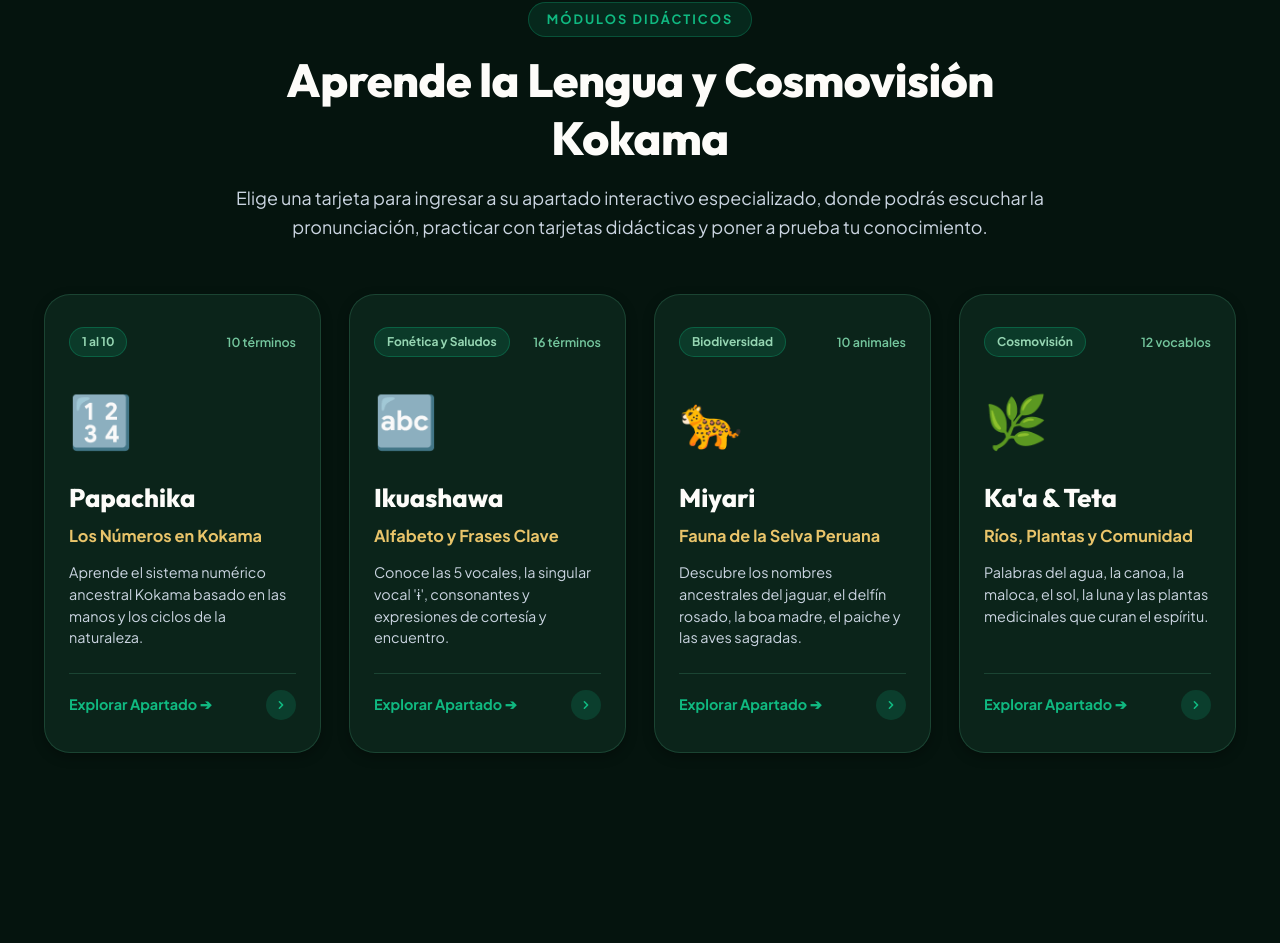
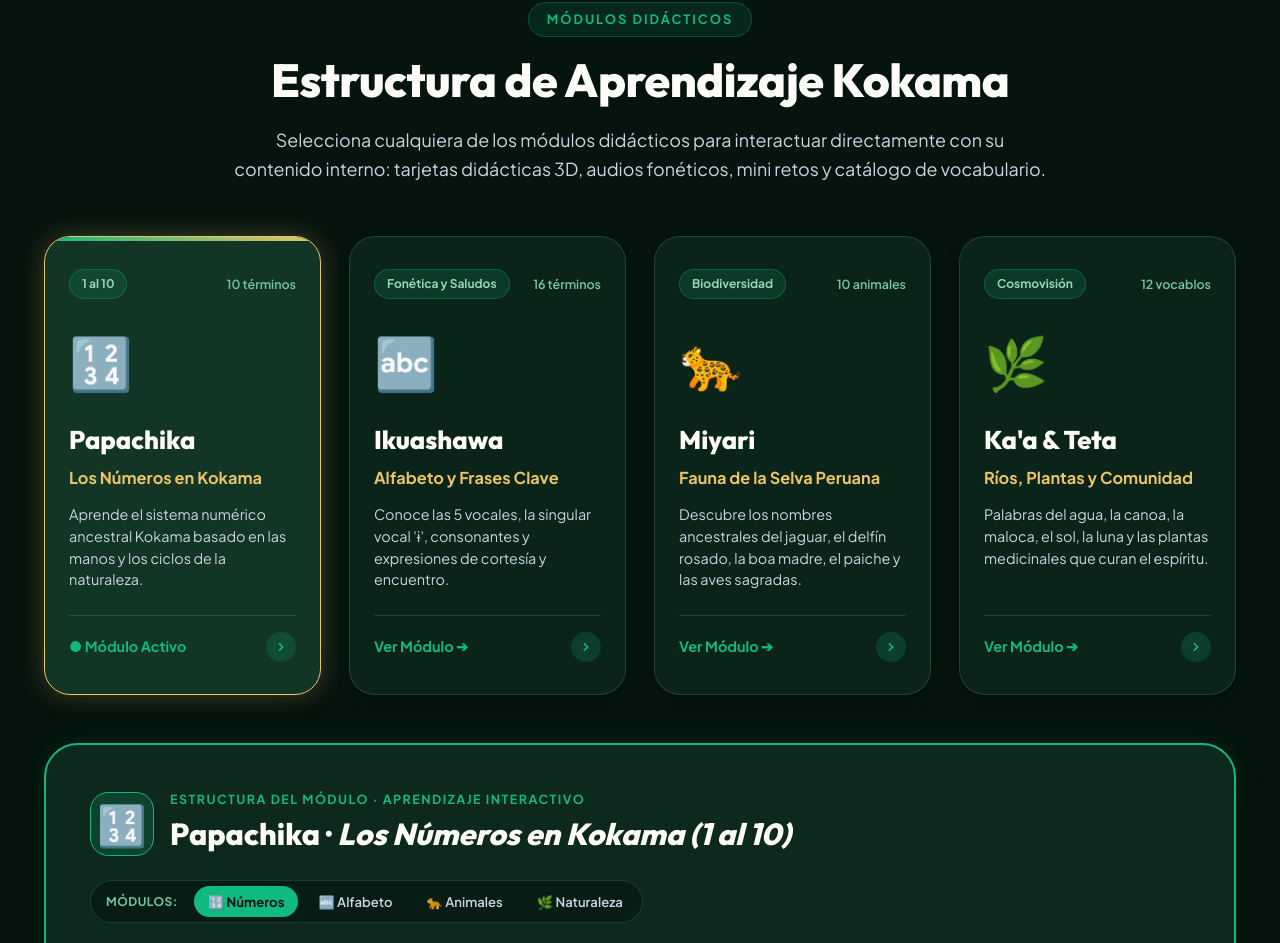
Before and after one commit to TelloOC/Ikua, a React (Vite) app: page / in a window 1280 px wide. Shown: the part 2536-3479 px from the top of the page. Built offline with nearby package versions, Linux system fonts and the light colour scheme; a web font is replaced by a local one.

Commit message:
refactor: integra la estructura educativa interactiva directamente dentro de la seccion de modulos didacticos

```diff
--- a/src/App.css
+++ b/src/App.css
@@ -1519,15 +1519,36 @@
     }
 
     /* ==========================================================================
-   APARTADO DETALLADO (Estudio Interactivo en Vidrio Verde)
-   ========================================================================== */
+       ESTRUCTURA INTERNA DE LOS MÓDULOS DIDÁCTICOS (Totalmente Integrada)
+       ========================================================================== */
+    .module-internal-wrapper {
+      position: relative;
+      margin-top: 12px;
+    }
+
+    .mini-switch-caption {
+      font-size: 0.75rem;
+      font-weight: 800;
+      color: var(--c-jungle-300);
+      text-transform: uppercase;
+      letter-spacing: 0.5px;
+      padding: 6px 10px;
+      display: flex;
+      align-items: center;
+    }
+
     .learn-detail-container {
       background: var(--bg-card-solid);
       border-radius: var(--radius-xl);
       padding: 44px;
       box-shadow: var(--shadow-lg);
       border: 2px solid var(--c-jungle-emerald);
-      margin-top: 24px;
+      margin-top: 12px;
+    }
+
+    .module-inner-structure {
+      position: relative;
+      box-shadow: 0 10px 40px rgba(0, 0, 0, 0.5), 0 0 25px rgba(16, 185, 129, 0.15);
     }
 
     .detail-header-card {
--- a/src/components/LearnDetailSection.jsx
+++ b/src/components/LearnDetailSection.jsx
@@ -2,14 +2,14 @@ import { useState } from 'react';
 import { sounds } from '../utils/soundEngine';
 import { numbersList, alphabetList, animalsList, natureList } from '../data/kokamaData';
 
-export default function LearnDetailSection({ selectedCategoryId, onClose, onChangeCategory }) {
+export default function LearnDetailSection({ selectedCategoryId, onChangeCategory }) {
   const [searchTerm, setSearchTerm] = useState('');
   const [currentFlashcardIndex, setCurrentFlashcardIndex] = useState(0);
   const [isFlipped, setIsFlipped] = useState(false);
   const [practiceAnswer, setPracticeAnswer] = useState(null);
   const [practiceFeedback, setPracticeFeedback] = useState(null);
 
-  // Determinar los datos según la categoría activa
+  // Determinar los datos según el módulo didáctico activo
   let title = '';
   let subtitle = '';
   let icon = '';
@@ -116,21 +116,22 @@ export default function LearnDetailSection({ selectedCategoryId, onClose, onChan
   };
 
   return (
-    <div id="apartado-detalle" className="learn-detail-container animate-fade-in">
-      {/* Detail Header with breadcrumb and close button */}
+    <div id="modulo-interactivo-detalle" className="learn-detail-container module-inner-structure animate-fade-in">
+      {/* Header interno del Módulo Didáctico */}
       <div className="detail-header-card">
         <div className="detail-top-nav">
           <div className="detail-badge-group">
             <span className="detail-icon-bubble">{icon}</span>
             <div>
-              <span className="detail-eyebrow">Apartado Educativo Interactivo</span>
+              <span className="detail-eyebrow">Estructura del Módulo · Aprendizaje Interactivo</span>
               <h3 className="detail-title">{title} · <em>{subtitle}</em></h3>
             </div>
           </div>
 
           <div className="detail-header-actions">
-            {/* Quick switcher buttons */}
+            {/* Selector rápido entre los módulos didácticos */}
             <div className="category-mini-switch">
+              <span className="mini-switch-caption">Módulos:</span>
               <button
                 className={`switch-chip ${selectedCategoryId === 'numeros' ? 'active' : ''}`}
                 onClick={() => onChangeCategory('numeros')}
@@ -156,20 +157,11 @@ export default function LearnDetailSection({ selectedCategoryId, onClose, onChan
                 🌿 Naturaleza
               </button>
             </div>
-
-            <button
-              className="btn-close-detail"
-              onClick={onClose}
-              title="Volver al menú de tarjetas"
-            >
-              ✕ Cerrar Apartado
-            </button>
           </div>
         </div>
 
         <p className="detail-instructions">
-          Explora cada término, haz clic en el altavoz 🔊 para escuchar la pronunciación auténtica con
-          la fonética indígena, rota la tarjeta interactiva de práctica o consulta el glosario completo.
+          Contenido interactivo integrado de este módulo: rota la tarjeta didáctica 3D para ver su traducción, escucha la fonética tradicional indígena en voz alta o busca términos en el catálogo completo.
         </p>
       </div>
 
@@ -178,7 +170,7 @@ export default function LearnDetailSection({ selectedCategoryId, onClose, onChan
         {/* The 3D Flip Flashcard */}
         <div className="flashcard-column">
           <div className="studio-card-header">
-            <span className="studio-tag">Tarjeta de Estudio Interactivo</span>
+            <span className="studio-tag">Tarjeta Didáctica 3D</span>
             <span className="counter-pill">{currentFlashcardIndex + 1} de {items.length}</span>
           </div>
 
@@ -249,7 +241,7 @@ export default function LearnDetailSection({ selectedCategoryId, onClose, onChan
         {/* Quick Challenge on this category */}
         <div className="quick-challenge-column">
           <div className="studio-card-header">
-            <span className="studio-tag">Mini Reto del Apartado</span>
+            <span className="studio-tag">Mini Reto del Módulo</span>
             <span className="challenge-star">⭐ Practica</span>
           </div>
 
@@ -300,8 +292,8 @@ export default function LearnDetailSection({ selectedCategoryId, onClose, onChan
       <div className="vocabulary-grid-section">
         <div className="glossary-header-bar">
           <div>
-            <h4>Catálogo Completo de Términos ({items.length})</h4>
-            <p>Lista interactiva con reproductor individual y significado detallado.</p>
+            <h4>Catálogo de Términos del Módulo ({items.length})</h4>
+            <p>Lista integrada con reproductor fonético individual y significado contextual.</p>
           </div>
 
           {/* Search Box */}
--- a/src/components/LearnSection.jsx
+++ b/src/components/LearnSection.jsx
@@ -4,28 +4,19 @@ import { sounds } from '../utils/soundEngine';
 import LearnDetailSection from './LearnDetailSection';
 
 export default function LearnSection() {
-  const [selectedCategoryId, setSelectedCategoryId] = useState(null);
+  const [selectedCategoryId, setSelectedCategoryId] = useState('numeros');
 
   const handleCardClick = (catId) => {
     sounds.playWoodClick();
     setSelectedCategoryId(catId);
 
-    // Scroll suave hacia el apartado interactivo
+    // Desplazamiento suave hacia la estructura interactiva del módulo
     setTimeout(() => {
-      const detailEl = document.getElementById('apartado-detalle');
+      const detailEl = document.getElementById('modulo-interactivo-detalle');
       if (detailEl) {
-        detailEl.scrollIntoView({ behavior: 'smooth', block: 'start' });
+        detailEl.scrollIntoView({ behavior: 'smooth', block: 'nearest' });
       }
-    }, 100);
-  };
-
-  const handleCloseDetail = () => {
-    sounds.playWoodClick();
-    setSelectedCategoryId(null);
-    const learnSection = document.getElementById('aprender');
-    if (learnSection) {
-      learnSection.scrollIntoView({ behavior: 'smooth' });
-    }
+    }, 80);
   };
 
   const handleChangeCategory = (catId) => {
@@ -37,14 +28,14 @@ export default function LearnSection() {
     <section id="aprender" className="section-container learn-main-section">
       <div className="section-header">
         <span className="section-eyebrow">Módulos Didácticos</span>
-        <h2 className="section-title">Aprende la Lengua y Cosmovisión Kokama</h2>
+        <h2 className="section-title">Estructura de Aprendizaje Kokama</h2>
         <p className="section-subtitle">
-          Elige una tarjeta para ingresar a su apartado interactivo especializado, donde
-          podrás escuchar la pronunciación, practicar con tarjetas didácticas y poner a prueba tu conocimiento.
+          Selecciona cualquiera de los módulos didácticos para interactuar directamente con su
+          contenido interno: tarjetas didácticas 3D, audios fonéticos, mini retos y catálogo de vocabulario.
         </p>
       </div>
 
-      {/* 4 Interactive Category Cards */}
+      {/* 4 Category Cards acting as the interactive module selector */}
       <div className="category-cards-grid">
         {categoriesData.map((cat) => {
           const isSelected = selectedCategoryId === cat.id;
@@ -60,7 +51,7 @@ export default function LearnSection() {
                   handleCardClick(cat.id);
                 }
               }}
-              title={`Haz clic para abrir el apartado de ${cat.subtitle}`}
+              title={`Ver contenido didáctico de ${cat.subtitle}`}
             >
               <div className="card-top-indicator">
                 <span className="card-badge-pill">{cat.badge}</span>
@@ -79,7 +70,7 @@ export default function LearnSection() {
 
               <div className="card-action-bar">
                 <span className="action-explore-text">
-                  {isSelected ? '✓ Apartado Abierto' : 'Explorar Apartado ➔'}
+                  {isSelected ? '● Módulo Activo' : 'Ver Módulo ➔'}
                 </span>
                 <span className="action-circle-arrow">
                   <svg viewBox="0 0 20 20" fill="currentColor">
@@ -92,14 +83,13 @@ export default function LearnSection() {
         })}
       </div>
 
-      {/* Opened Apartado / Section Detail */}
-      {selectedCategoryId && (
+      {/* Estructura Interna del Módulo Didáctico Activo (Siempre integrada) */}
+      <div className="module-internal-wrapper">
         <LearnDetailSection
           selectedCategoryId={selectedCategoryId}
-          onClose={handleCloseDetail}
           onChangeCategory={handleChangeCategory}
         />
-      )}
+      </div>
     </section>
   );
 }
```
